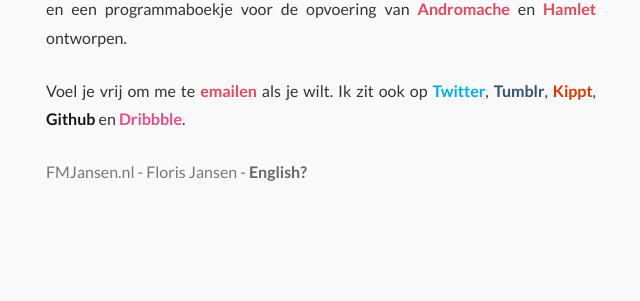
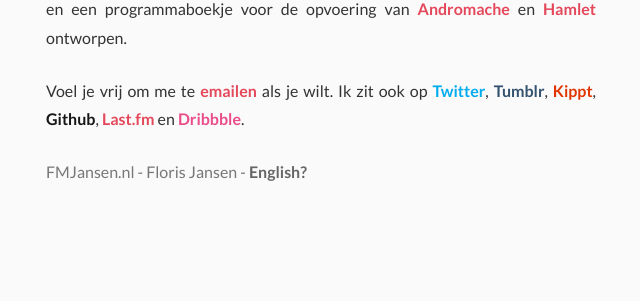
Before and after one commit to FMJansen/-archived-fmjansen.com, a PHP site: page / in a window 1280 px wide. Shown: the part 301-602 px from the top of the page, without its empty margins (82-722 px from the left). Run offline with PHP 8.4, Linux system fonts and the light colour scheme; data that the repository does not hold is empty.

Commit message:
add last.fm in dutch

```diff
--- a/index.php
+++ b/index.php
@@ -5,7 +5,7 @@
 <div id="content">
   <p>Hey, ik ben Floris en woon in Nederland, in de buurt van Amsterdam. Ik ontwerp websites, posters en meer grafisch  werk voor zowel het internet als ouderwets papier. Momenteel werk ik aan <a href="http://www.freevle.org">Freevle</a>, een open source CMS voor scholen, wat uiteindelijk een <span title="Virtual learning enviroment (elektronische leeromgeving)">VLE</span> zou kunnen worden. Verder heb ik <a href="http://careljansen.com">Carel<wbr>Jansen.com</a>, <a href="http://willemdeblaauw.com">Willem<wbr>de<wbr>Blaauw.com</a> en <a href="http://scoutingoost1.nl">Scoutingoost1.nl</a> ontworpen en gebouwd en een <a href="http://www.informatics-europe.org/images/documents/more-women-in-informatics-research-and-education_2013.pdf">boekje</a> voor <a href="http://www.informatics-europe.org/services/women-in-icst-research-and-education.html">Informatics Europe</a>, onze <a href="cygnus-x1">schoolkrant</a> en posters en een programmaboekje voor de opvoering van <a href="andromache">Andromache</a> en <a href="hamlet">Hamlet</a> ontworpen.</p>
 
-  <p>Voel je vrij om me te <a href="mailto:floris@fmjansen.nl">emailen</a> als je wilt. Ik zit ook op <a href="http://twitter.com/FMJansen">Twitter</a>, <a href="http://fmjansen.tumblr.com">Tumblr</a>, <a href="http://kippt.com/fmjansen">Kippt</a>, <a href="http://github.com/FMJansen">Github</a> en <a href="http://dribbble.com/FMJansen">Dribbble</a>.</p>
+  <p>Voel je vrij om me te <a href="mailto:floris@fmjansen.nl">emailen</a> als je wilt. Ik zit ook op <a href="http://twitter.com/FMJansen">Twitter</a>, <a href="http://fmjansen.tumblr.com">Tumblr</a>, <a href="http://kippt.com/fmjansen">Kippt</a>, <a href="http://github.com/FMJansen">Github</a>, <a href="http://www.last.fm/user/lastfmjansen">Last.fm</a> en <a href="http://dribbble.com/FMJansen">Dribbble</a>.</p>
 </div>
 
 <?php
```
